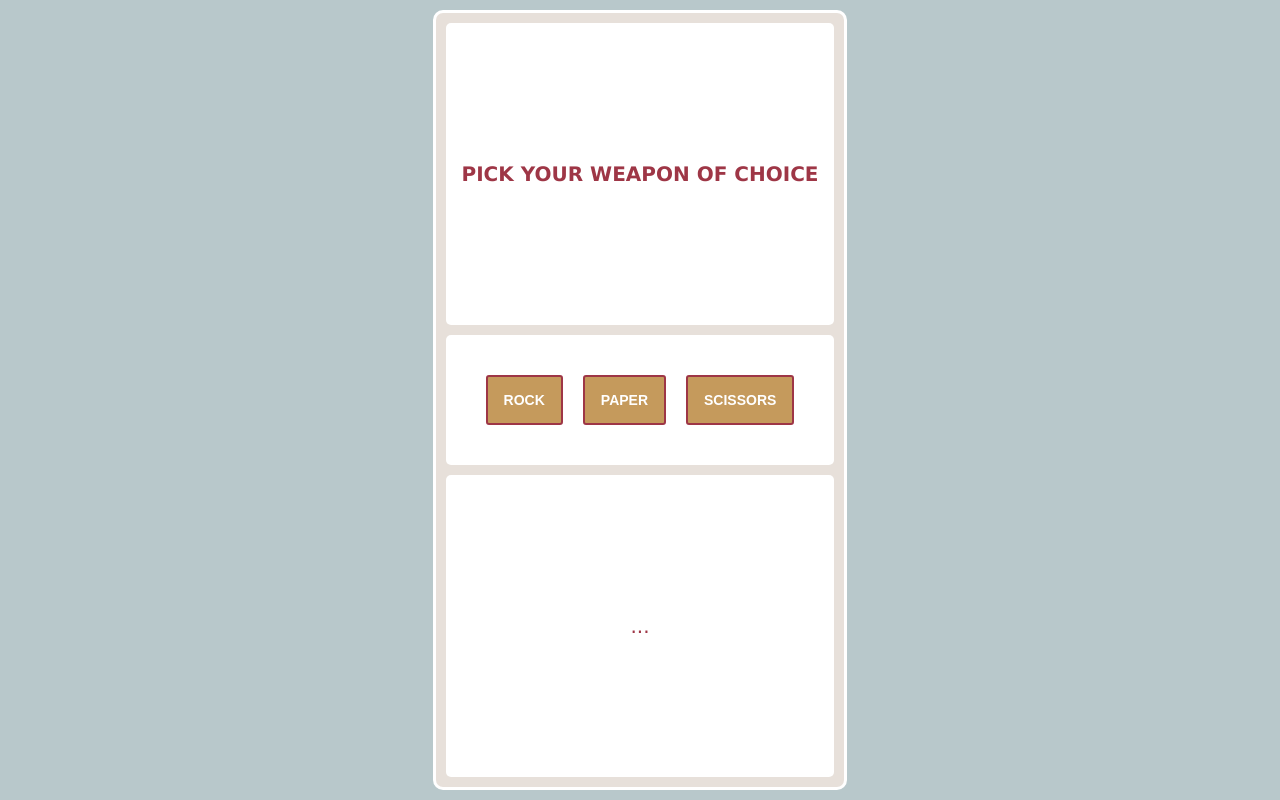
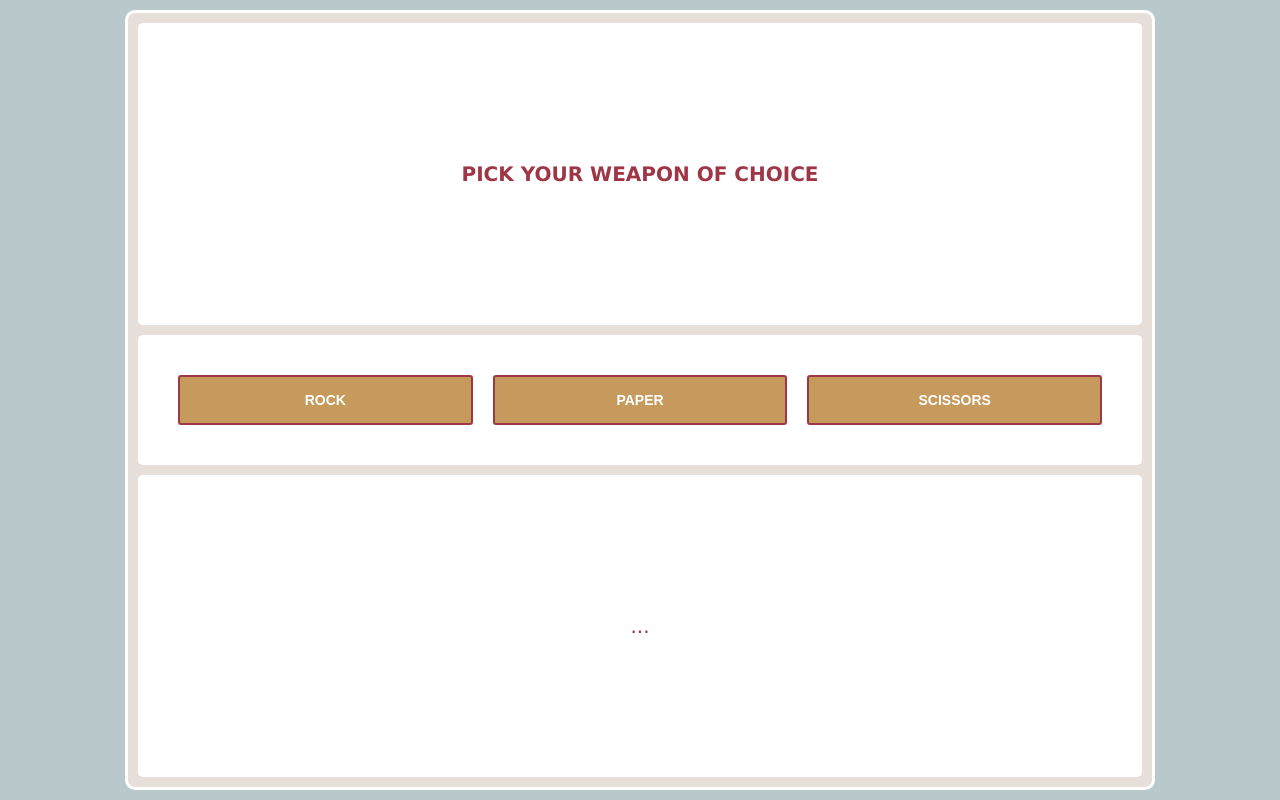
Before and after one commit to ManonLef/RPS-2022, a plain HTML site: page index.html in a window 1280 px wide. Drawn offline with Linux system fonts and the light colour scheme.

Commit message:
edit width

```diff
--- a/style.css
+++ b/style.css
@@ -10,6 +10,7 @@ body {
 }
 
 .modal {
+    flex: 1 0 auto;
     background-color: #e7e0da;
     margin: 10px;
     border-radius: 10px;
@@ -17,7 +18,7 @@ body {
     display: flex;
     flex-direction: column;
     max-height: 100vh;
-    max-width: 500px;
+    max-width: 80%;
 }
 
 #topSection {
```
